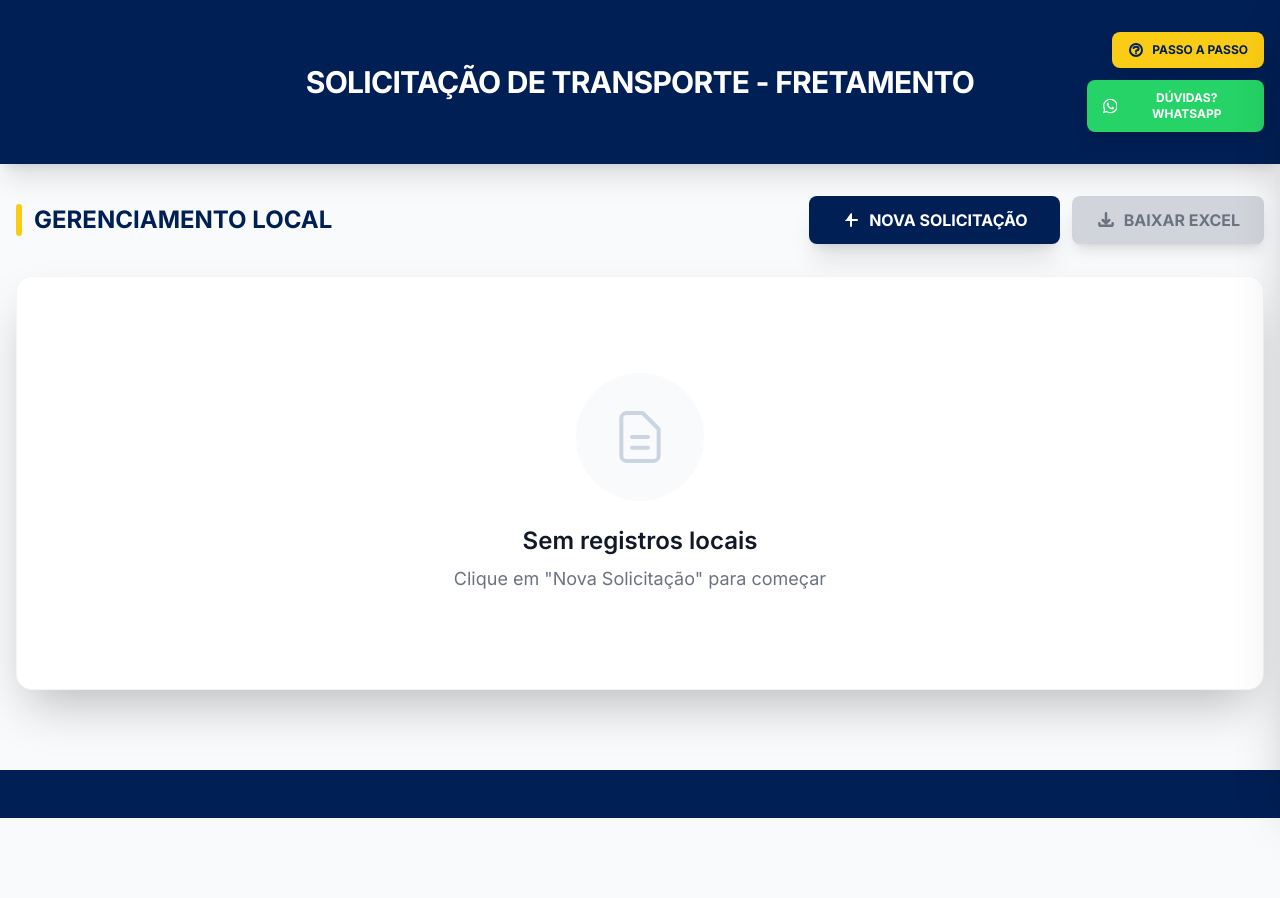
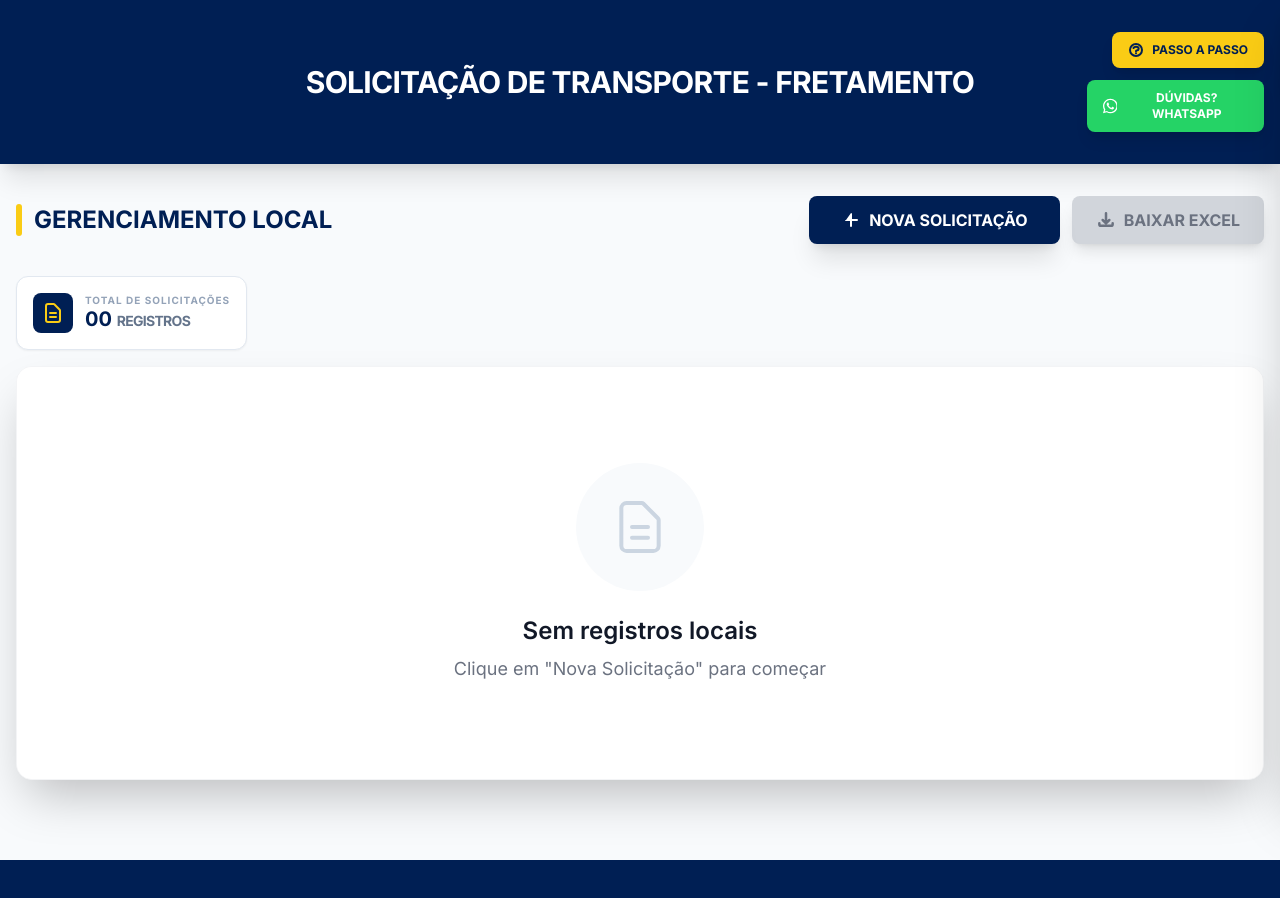
Before and after one commit to thiagofretamento/SOLICITA-O-DE-TRANSPORTE-TESTE, a React (Vite) app: page / in a window 1280 px wide. Shown: the top 898 px of the page. Before the commit the page ends 818 px from the top, so only its background shows below. Built offline with nearby package versions, Linux system fonts and the light colour scheme.

Commit message:
feat: Display request count on dashboard
Adds a visual counter to the main dashboard displaying the total number of transport requests. This provides users with immediate visibility into the volume of pending requests.

```diff
--- a/App.tsx
+++ b/App.tsx
@@ -150,7 +150,6 @@ const App: React.FC = () => {
       });
 
       // Define largura mínima de 15 e adiciona um buffer de 4 unidades para segurança
-      // Removido o limite superior de 100 para garantir que textos gigantes fiquem visíveis
       column.width = Math.max(15, maxColumnWidth + 4);
     }
 
@@ -190,6 +189,21 @@ const App: React.FC = () => {
               </svg>
               BAIXAR EXCEL
             </button>
+          </div>
+        </div>
+
+        {/* CONTADOR DE SOLICITAÇÕES */}
+        <div className="mb-4 flex items-center gap-3 bg-white p-4 rounded-xl border border-slate-200 shadow-sm w-fit animate-in fade-in slide-in-from-left-4 duration-500">
+          <div className="bg-[#001f54] text-yellow-400 p-2 rounded-lg">
+            <svg xmlns="http://www.w3.org/2000/svg" className="h-6 w-6" fill="none" viewBox="0 0 24 24" stroke="currentColor">
+              <path strokeLinecap="round" strokeLinejoin="round" strokeWidth={2} d="M9 12h6m-6 4h6m2 5H7a2 2 0 01-2-2V5a2 2 0 012-2h5.586a1 1 0 01.707.293l5.414 5.414a1 1 0 01.293.707V19a2 2 0 01-2 2z" />
+            </svg>
+          </div>
+          <div>
+            <p className="text-[10px] font-black text-slate-400 uppercase tracking-widest leading-none mb-1">Total de Solicitações</p>
+            <p className="text-xl font-black text-[#001f54] leading-none">
+              {requests.length.toString().padStart(2, '0')} <span className="text-sm font-bold text-slate-500 uppercase tracking-tighter">Registros</span>
+            </p>
           </div>
         </div>
 
```
